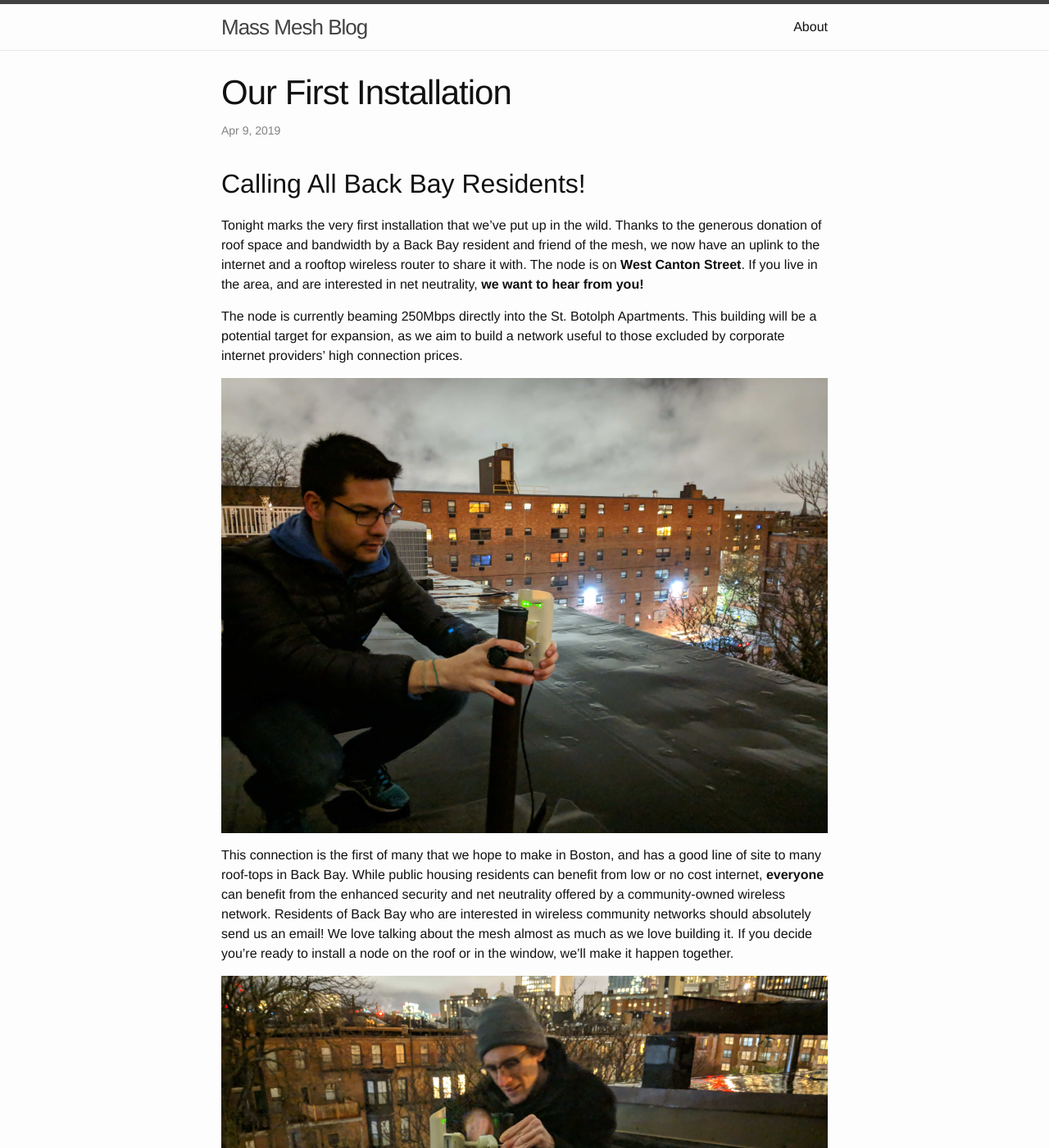
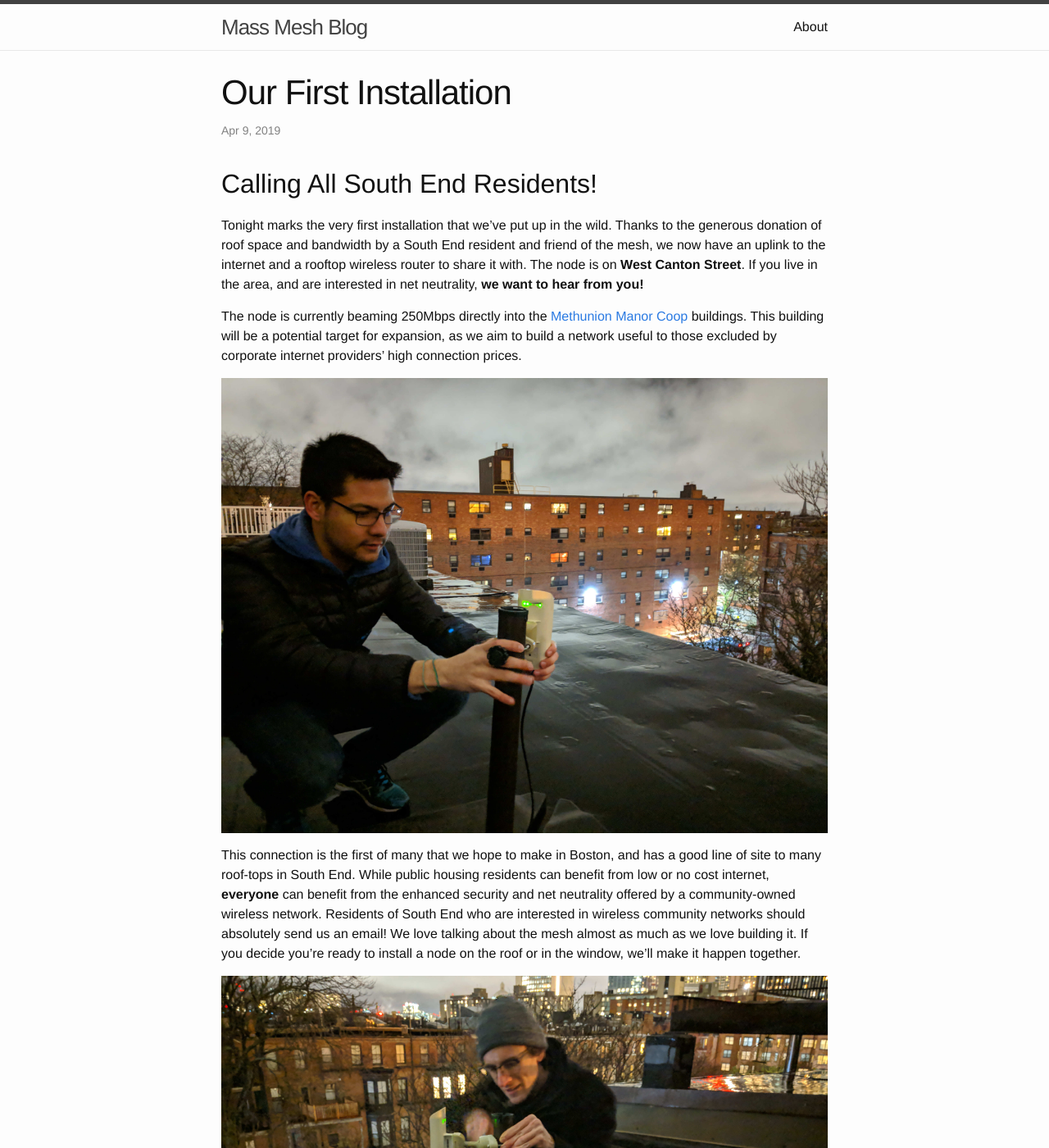
Before and after one commit to MassMesh/blog, a Jekyll site: the page built from _posts/2019-04-10-first-install.markdown, in a window 1280 px wide and 1400 px high. Shown: the whole window at 82% size. Built offline with Jekyll 4.4.1, drawn with Linux system fonts in a browser that asks for light colours.

Commit message:
Fixed Back Bay slip-up.

```diff
--- a/_posts/2019-04-10-first-install.markdown
+++ b/_posts/2019-04-10-first-install.markdown
@@ -5,15 +5,15 @@ date:   2019-04-09 17:00:00 -0400
 categories: installation lime cjdns
 ---
 
-## Calling All Back Bay Residents!
+## Calling All South End Residents!
 
-Tonight marks the very first installation that we've put up in the wild. Thanks to the generous donation of roof space and bandwidth by a Back Bay resident and friend of the mesh, we now have an uplink to the internet and a rooftop wireless router to share it with. The node is on **West Canton Street**. If you live in the area, and are interested in net neutrality, **we want to hear from you!**
+Tonight marks the very first installation that we've put up in the wild. Thanks to the generous donation of roof space and bandwidth by a South End resident and friend of the mesh, we now have an uplink to the internet and a rooftop wireless router to share it with. The node is on **West Canton Street**. If you live in the area, and are interested in net neutrality, **we want to hear from you!**
 
-The node is currently beaming 250Mbps directly into the St. Botolph Apartments. This building will be a potential target for expansion, as we aim to build a network useful to those excluded by corporate internet providers' high connection prices.
+The node is currently beaming 250Mbps directly into the [Methunion Manor Coop](https://www.housingworks.net/program/469) buildings. This building will be a potential target for expansion, as we aim to build a network useful to those excluded by corporate internet providers' high connection prices.
 
 ![Stephen Aiming The Node][stepheninstalling]
 
-This connection is the first of many that we hope to make in Boston, and has a good line of site to many roof-tops in Back Bay. While public housing residents can benefit from low or no cost internet, **everyone** can benefit from the enhanced security and net neutrality offered by a community-owned wireless network. Residents of Back Bay who are interested in wireless community networks should absolutely send us an email! We love talking about the mesh almost as much as we love building it. If you decide you're ready to install a node on the roof or in the window, we'll make it happen together.
+This connection is the first of many that we hope to make in Boston, and has a good line of site to many roof-tops in South End. While public housing residents can benefit from low or no cost internet, **everyone** can benefit from the enhanced security and net neutrality offered by a community-owned wireless network. Residents of South End who are interested in wireless community networks should absolutely send us an email! We love talking about the mesh almost as much as we love building it. If you decide you're ready to install a node on the roof or in the window, we'll make it happen together.
 
 ![James Tightening The Node Down][jamesinstalling]
 
```
